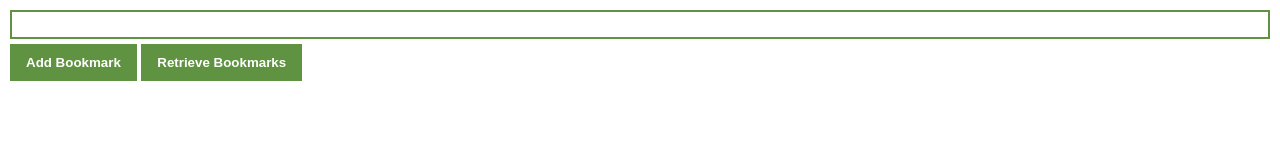
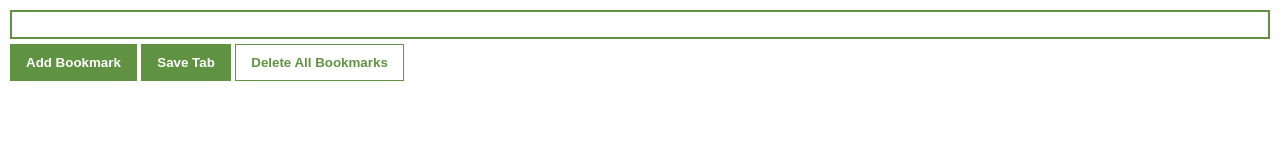
Before and after one commit to Noriomusha/Chrome-Extension, a browser extension: page public/views/index.html in a window 1280 px wide. Drawn offline with Linux system fonts and the light colour scheme.

Commit message:
Update index.html
removed unneeded button

```diff
--- a/public/views/index.html
+++ b/public/views/index.html
@@ -6,7 +6,8 @@
         <input type="text" id="input-el">
         <div>
             <button id="inputBtn">Add Bookmark</button>
-            <button id="retrieveBtn">Retrieve Bookmarks</button>
+            <button id="saveTabBtn">Save Tab</button>
+            <button id="deleteAllBtn">Delete All Bookmarks</button>
         </div>
 
         <ul id="ul-el"></ul>
```
